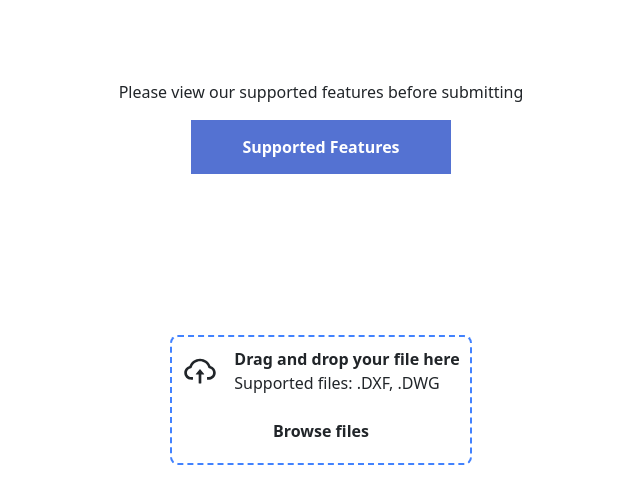
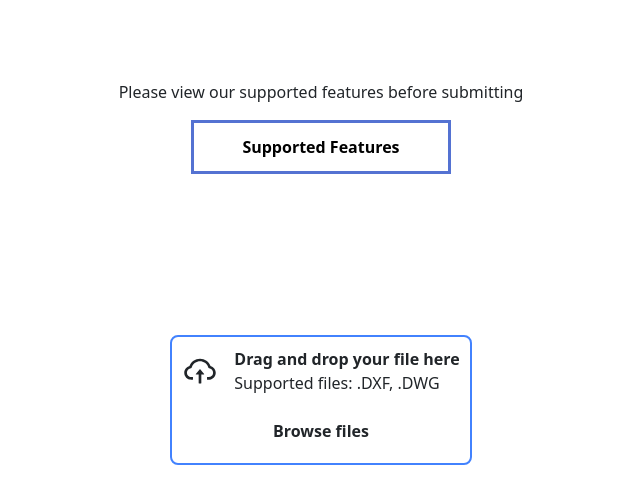
Before and after one commit to dewitte0210/CS458_002_MathiasDieCompany, a React (Create React App) app in the folder FrontEnd/file-submission/: page / in a window 1280 px wide. Shown: the top 504 px of the page, without its empty margins (319-959 px from the left). Built offline with nearby package versions, Linux system fonts and the light colour scheme.

Commit message:
Some small changes to front page messageing

```diff
--- a/FrontEnd/file-submission/src/Components/UploadAndShow.css
+++ b/FrontEnd/file-submission/src/Components/UploadAndShow.css
@@ -29,7 +29,7 @@
 }
 
 .document-uploader {
-  border: 2px dashed #4282fe;
+  border: 2px solid #4282fe;
   padding: 10px;
   display: flex;
   flex-direction: column;
@@ -159,16 +159,15 @@
   position: relative;
   display: inline-block;
   padding: 12px 48px;
-  border: none;
   font-size: 16px;
-  background: rgb(84, 114, 210);
+  background: rgb(255, 255, 255);
   background: linear-gradient(
     circle,
     rgba(84, 114, 210, 1) 0%,
     rgba(0, 95, 255, 1) 100%
   );
   font-weight: 600;
-  color: #ffffff;
+  color: #000000;
   cursor: pointer;
   transition: all 0.3s ease;
   box-sizing: border-box;
--- a/FrontEnd/file-submission/src/SupportedFeatures.js
+++ b/FrontEnd/file-submission/src/SupportedFeatures.js
@@ -1,4 +1,4 @@
-export let  supportedFeatures = [
+export let supportedFeatures = [
     {
         src: "/Grp1A.ico",
         alt: "Group1A",
@@ -25,7 +25,8 @@ export let  supportedFeatures = [
         alt: "Group2A",
         description: "Group 2A",
         longDescription:
-            'Group 2A features are comprised of ruled ellipses and bowties (for lack of a better word) greater than 1/2" wide. Consultation is required for anything smaller! Many times, custom punches are favored over these ruled features.',
+            'Group 2A features are comprised of ruled ellipses and bowties (for lack of a better word) greater than 1/2" wide. Consultation is required for anything smaller! Many times, custom punches are favored over these ruled features. ' +
+            'Bowtie detection is not functioning at the moment',
     },
     {
         src: "/Grp3.ico",
@@ -39,7 +40,8 @@ export let  supportedFeatures = [
         alt: "Group4",
         description: "Group 4",
         longDescription:
-            "Group 4 is comprised of common perimeter features like V and Corner notches.",
+            "Group 4 is comprised of common perimeter features like V and Corner notches. Only the V version of this" +
+            " is working as of right now",
     },
     {
         src: "/Grp5.ico",
```
